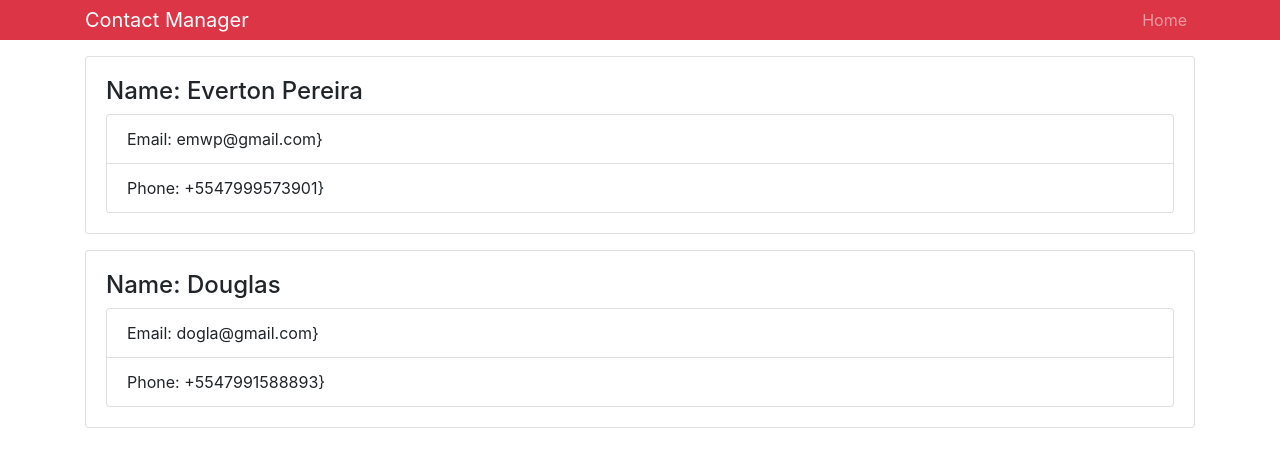
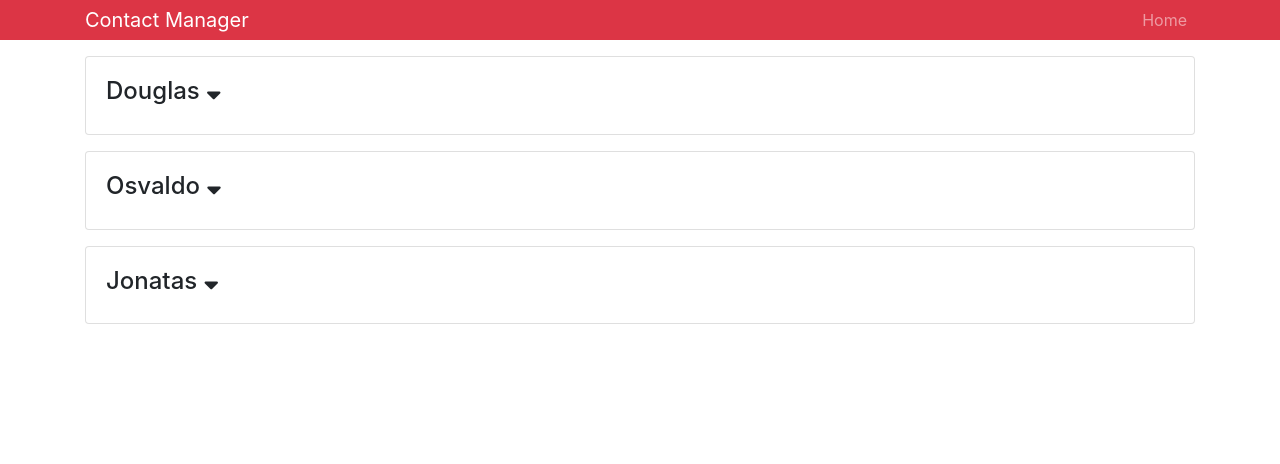
Before and after one commit to emwp/React-Practice, a React (Create React App) app in the folder contact-manager/: page / in a window 1280 px wide. Shown: the top 464 px of the page. Built offline with nearby package versions, Linux system fonts and the light colour scheme.

Commit message:
added state features to buttons

```diff
--- a/contact-manager/public/index.html
+++ b/contact-manager/public/index.html
@@ -4,6 +4,13 @@
     <meta charset="utf-8" />
     <link rel="shortcut icon" href="%PUBLIC_URL%/favicon.ico" />
     <meta name="viewport" content="width=device-width, initial-scale=1, shrink-to-fit=no" />
+    <link
+      rel="stylesheet"
+      href="https://use.fontawesome.com/releases/v5.6.3/css/all.css"
+      integrity="sha384-UHRtZLI+pbxtHCWp1t77Bi1L4ZtiqrqD80Kn4Z8NTSRyMA2Fd33n5dQ8lWUE00s/"
+      crossorigin="anonymous"
+    />
+
     <meta name="theme-color" content="#000000" />
 
     <link rel="manifest" href="%PUBLIC_URL%/manifest.json" />
--- a/contact-manager/src/App.js
+++ b/contact-manager/src/App.js
@@ -1,6 +1,7 @@
 import React, { Component } from 'react';
-import Contact from './components/Contact';
 import Header from './components/Header';
+import Contacts from './components/Contacts';
+
 import 'bootstrap/dist/css/bootstrap.min.css';
 
 class App extends Component {
@@ -9,8 +10,7 @@
       <div className="App">
         <Header branding="Contact Manager" />
         <div className="container">
-          <Contact name="Everton Pereira" email="emwp@gmail.com" phone="+5547999573901" />
-          <Contact name="Douglas" email="dogla@gmail.com" phone="+5547991588893" />
+          <Contacts />
         </div>
       </div>
     );
--- a/contact-manager/src/components/Contact.js
+++ b/contact-manager/src/components/Contact.js
@@ -2,25 +2,36 @@
 import PropTypes from 'prop-types';
 
 class Contact extends Component {
+  state = {
+    showContactInfo: false,
+  };
+
+  onShowClick = e => {
+    this.setState({ showContactInfo: !this.state.showContactInfo });
+  };
+
   render() {
-    const { name, email, phone } = this.props;
+    const { name, email, phone } = this.props.contact;
+    const { showContactInfo } = this.state;
 
     return (
       <div className="card card-body mb-3">
-        <h4>Name: {name}</h4>
-        <ul className="list-group">
-          <li className="list-group-item">Email: {email}}</li>
-          <li className="list-group-item">Phone: {phone}}</li>
-        </ul>
+        <h4>
+          {name} <i onClick={this.onShowClick} className="fas fa-sort-down" />
+        </h4>
+        {showContactInfo ? (
+          <ul className="list-group">
+            <li className="list-group-item">Email: {email}</li>
+            <li className="list-group-item">Phone: {phone}</li>
+          </ul>
+        ) : null}
       </div>
     );
   }
 }
 
 Contact.propTypes = {
-  name: PropTypes.string.isRequired,
-  email: PropTypes.string.isRequired,
-  phone: PropTypes.string.isRequired,
+  contact: PropTypes.object.isRequired,
 };
 
 export default Contact;
--- /dev/null
+++ b/contact-manager/src/components/Contacts.js
@@ -0,0 +1,40 @@
+import React, { Component } from 'react';
+import Contact from './Contact';
+
+class Contacts extends Component {
+  state = {
+    contacts: [
+      {
+        id: 1,
+        name: 'Douglas',
+        email: 'dorgla@gmail.com',
+        phone: '+5547999655544',
+      },
+      {
+        id: 2,
+        name: 'Osvaldo',
+        email: 'osvaldo@gmail.com',
+        phone: '+55479996544785',
+      },
+      {
+        id: 3,
+        name: 'Jonatas',
+        email: 'jonatas@gmail.com',
+        phone: '+55479996544781',
+      },
+    ],
+  };
+
+  render() {
+    const { contacts } = this.state;
+    return (
+      <React.Fragment>
+        {contacts.map(contact => (
+          <Contact key={contact.id} contact={contact} />
+        ))}
+      </React.Fragment>
+    );
+  }
+}
+
+export default Contacts;
```
